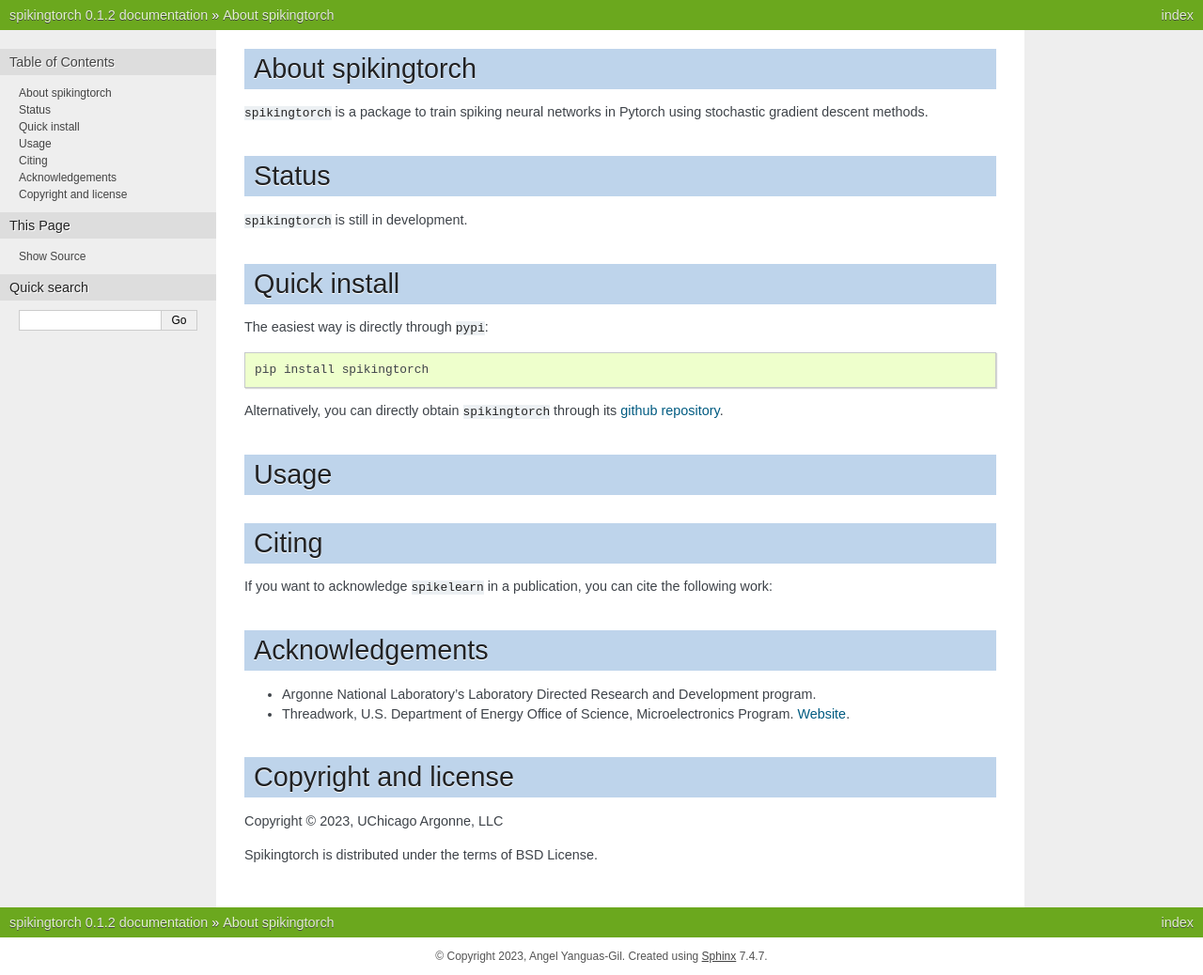
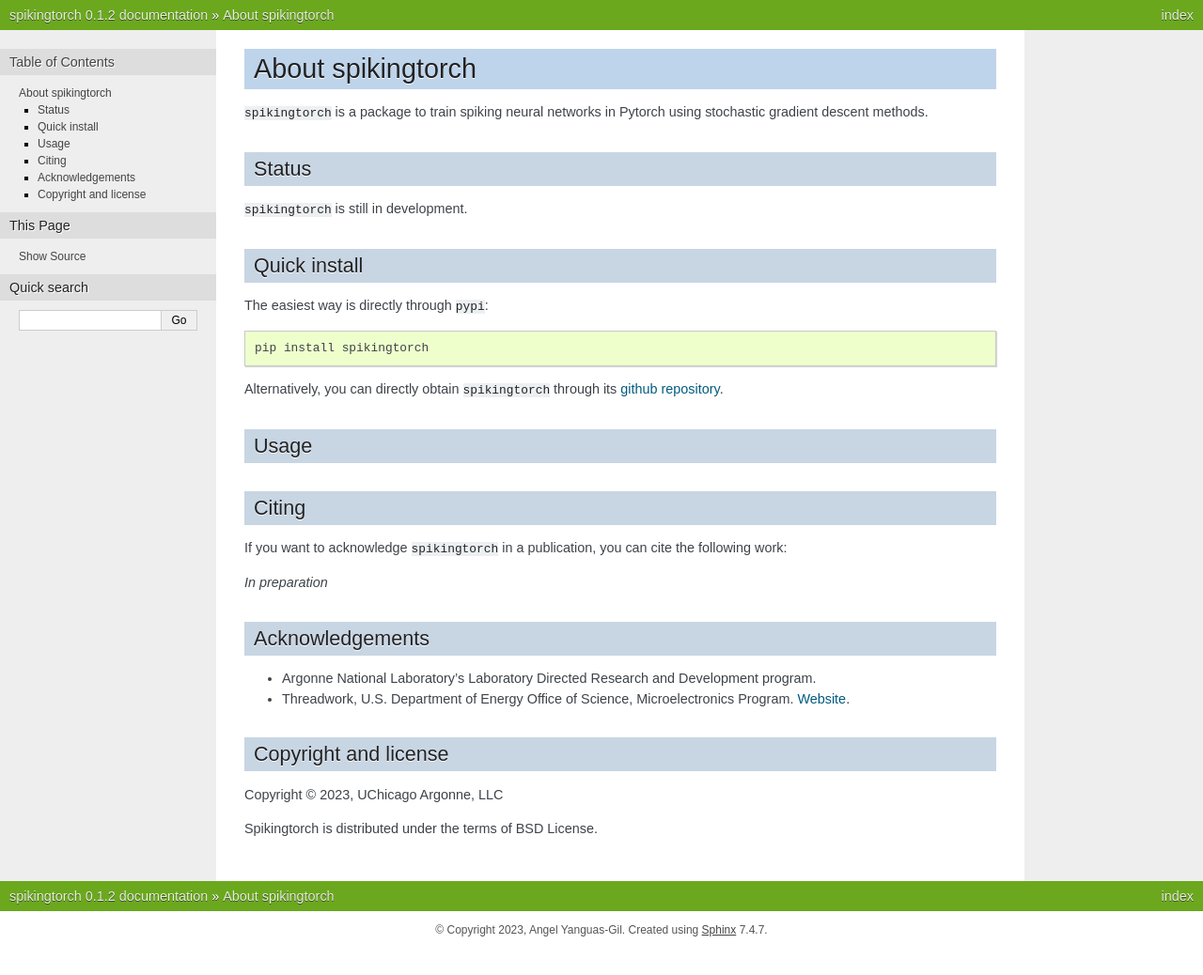
Before and after one commit to anglyan/spikingtorch, a Sphinx documentation site: the page built from docs/intro.rst, in a window 1280 px wide. Shown: the whole page at 94% size. Built offline with Sphinx 7.4.7, drawn with Linux system fonts in a browser that asks for light colours; after the commit the page ends 1010 px from its top, so only the background shows below that.

Commit message:
updated documentation

```diff
--- a/docs/conf.py
+++ b/docs/conf.py
@@ -23,7 +23,7 @@
     'sphinx.ext.githubpages',
     'sphinx.ext.autosummary',
 #    'sphinxcontrib.googleanalytics',
-    'nbsphinx',
+#    'nbsphinx',
 ]
 
 autosummary_generate = True
--- a/docs/intro.rst
+++ b/docs/intro.rst
@@ -1,5 +1,6 @@
 About spikingtorch
-------------------
+==================
+
 
 ``spikingtorch`` is a package to train spiking neural networks in Pytorch using
 stochastic gradient descent methods.
@@ -31,8 +32,10 @@
 Citing
 ------
 
-If you want to acknowledge ``spikelearn`` in a publication, you can cite
+If you want to acknowledge ``spikingtorch`` in a publication, you can cite
 the following work:
+
+*In preparation*
 
 
 
--- a/docs/requirements.txt
+++ b/docs/requirements.txt
@@ -1,4 +1,2 @@
-ipykernel
-nbsphinx
 numpy
 sphinxcontrib-googleanalytics
```
